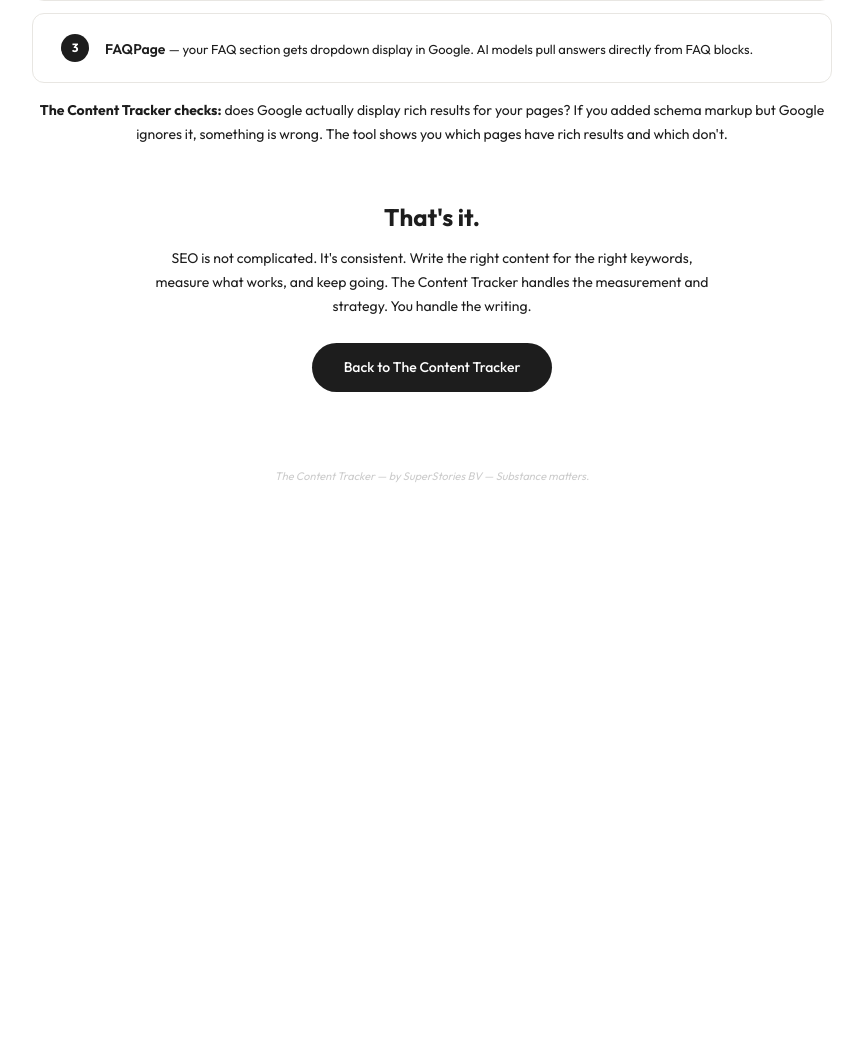
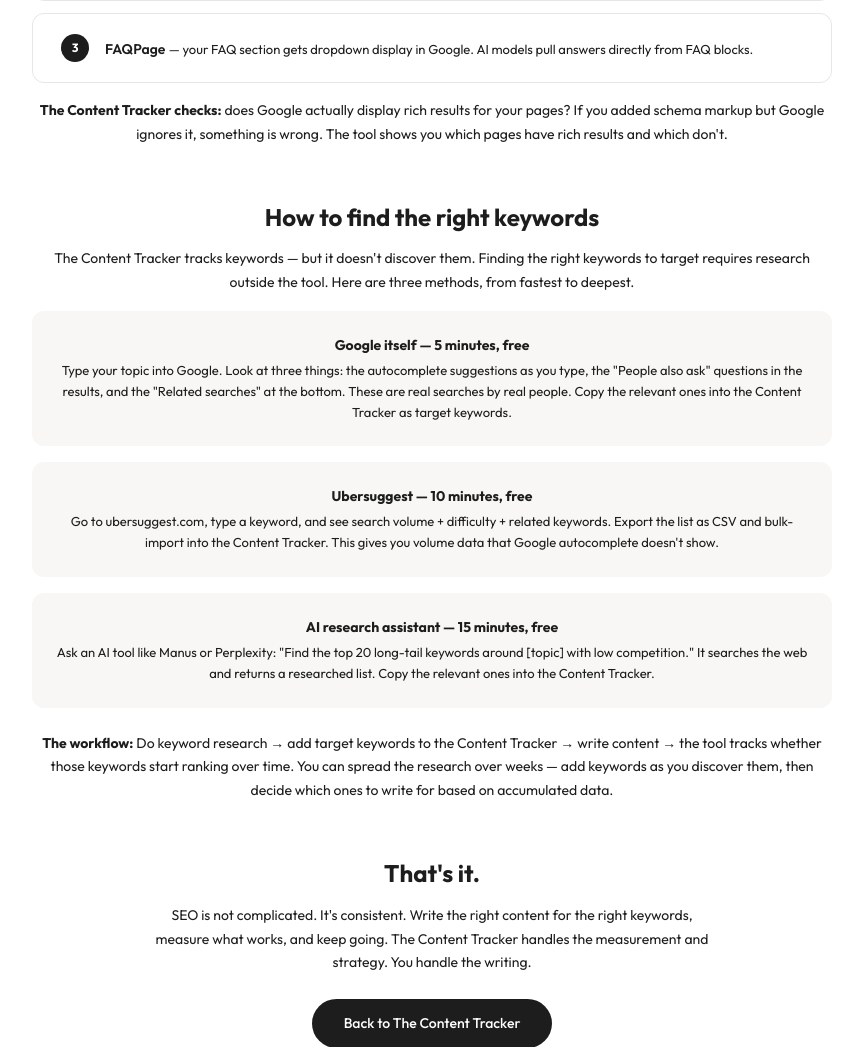
Before and after one commit to SuperStoriesAmsterdam/ContentTracker, a Flask app: page /why in a window 1280 px wide. Shown: the part 4522-5569 px from the top of the page, without its empty margins (208-1071 px from the left). Before the commit the page ends 5004 px from the top, so only its background shows below. Run offline with Flask 3, Linux system fonts and the light colour scheme; some libraries are stand-ins or nearby versions.

Commit message:
Add target keywords explanation to HOW, keyword research to WHY, ICP to PRD
HOW: Search Console vs Target Keywords explained — the full loop
from research to tracking to ranking
WHY: Three keyword research methods (Google, Ubersuggest, AI)
PRD section 30: ICP fields per client

Co-Authored-By: Claude Opus 4.6 (1M context) <noreply@anthropic.com>

```diff
--- a/templates/seo_guide.html
+++ b/templates/seo_guide.html
@@ -317,6 +317,39 @@
         </p>
     </div>
 
+    <!-- Keyword research -->
+    <div style="margin-bottom: 56px;">
+        <h2 style="font-size: 24px; font-weight: 700; margin-bottom: 16px;">How to find the right keywords</h2>
+        <p style="font-size: 14px; color: #1d1d1d; line-height: 1.7; margin-bottom: 16px;">
+            The Content Tracker tracks keywords — but it doesn't discover them. Finding the right keywords to target requires research outside the tool. Here are three methods, from fastest to deepest.
+        </p>
+
+        <div style="display: flex; flex-direction: column; gap: 16px; margin-bottom: 24px;">
+            <div style="background: #F8F7F5; border-radius: 12px; padding: 24px;">
+                <div style="font-size: 14px; font-weight: 700; margin-bottom: 4px;">Google itself — 5 minutes, free</div>
+                <p style="font-size: 13px; color: #1d1d1d; line-height: 1.6; margin: 0;">
+                    Type your topic into Google. Look at three things: the autocomplete suggestions as you type, the "People also ask" questions in the results, and the "Related searches" at the bottom. These are real searches by real people. Copy the relevant ones into the Content Tracker as target keywords.
+                </p>
+            </div>
+            <div style="background: #F8F7F5; border-radius: 12px; padding: 24px;">
+                <div style="font-size: 14px; font-weight: 700; margin-bottom: 4px;">Ubersuggest — 10 minutes, free</div>
+                <p style="font-size: 13px; color: #1d1d1d; line-height: 1.6; margin: 0;">
+                    Go to ubersuggest.com, type a keyword, and see search volume + difficulty + related keywords. Export the list as CSV and bulk-import into the Content Tracker. This gives you volume data that Google autocomplete doesn't show.
+                </p>
+            </div>
+            <div style="background: #F8F7F5; border-radius: 12px; padding: 24px;">
+                <div style="font-size: 14px; font-weight: 700; margin-bottom: 4px;">AI research assistant — 15 minutes, free</div>
+                <p style="font-size: 13px; color: #1d1d1d; line-height: 1.6; margin: 0;">
+                    Ask an AI tool like Manus or Perplexity: "Find the top 20 long-tail keywords around [topic] with low competition." It searches the web and returns a researched list. Copy the relevant ones into the Content Tracker.
+                </p>
+            </div>
+        </div>
+
+        <p style="font-size: 14px; color: #1d1d1d; line-height: 1.7;">
+            <strong>The workflow:</strong> Do keyword research → add target keywords to the Content Tracker → write content → the tool tracks whether those keywords start ranking over time. You can spread the research over weeks — add keywords as you discover them, then decide which ones to write for based on accumulated data.
+        </p>
+    </div>
+
         <h2 style="font-size: 24px; font-weight: 700; margin-bottom: 16px;">That's it.</h2>
         <p style="font-size: 14px; color: #1d1d1d; line-height: 1.7; max-width: 560px; margin: 0 auto 24px;">
             SEO is not complicated. It's consistent. Write the right content for the right keywords, measure what works, and keep going. The Content Tracker handles the measurement and strategy. You handle the writing.
```
Also changed, not shown: templates/manual.html (+17 -0 lines).
